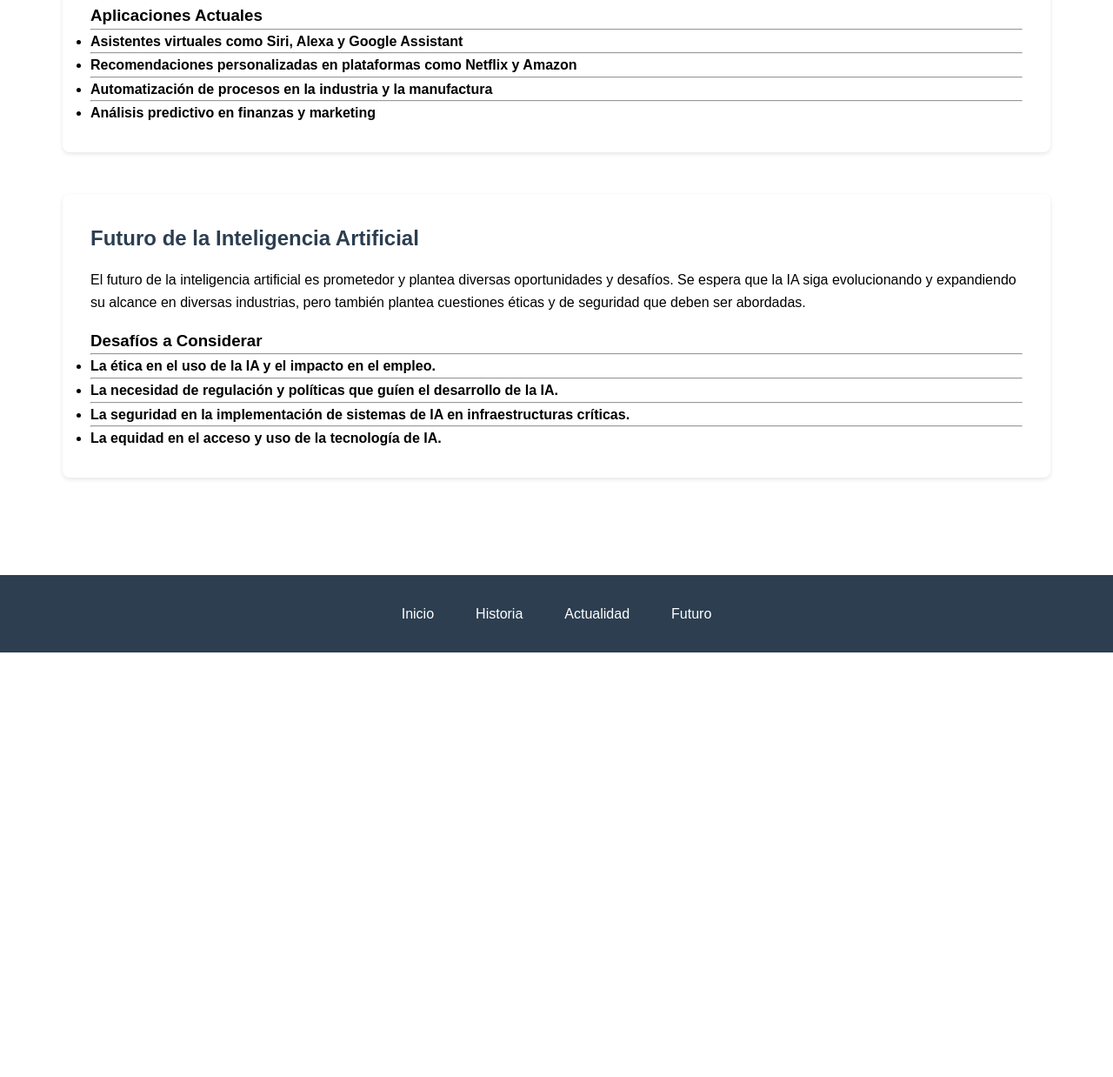
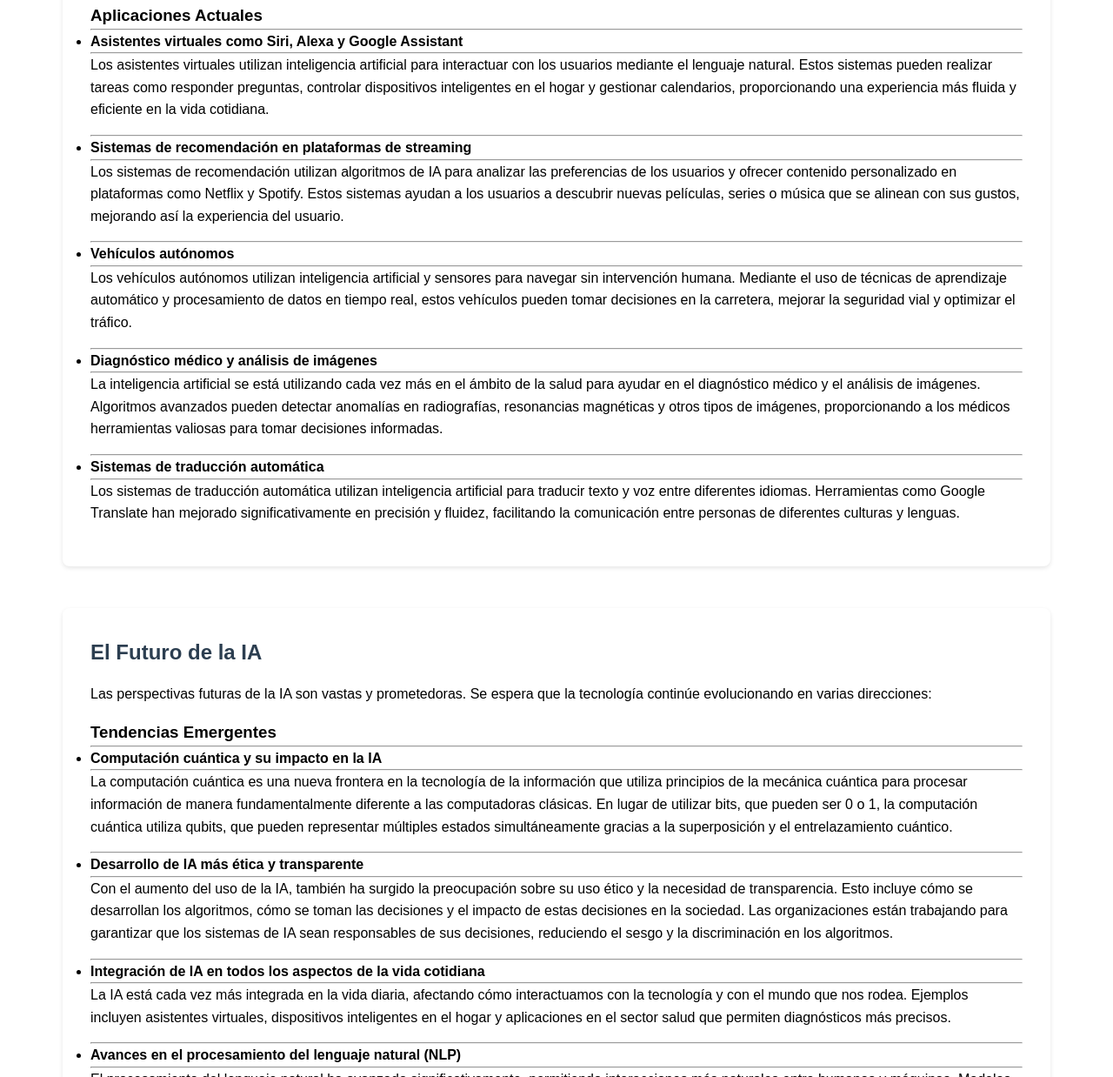
Before and after one commit to jesus22dd/Act4, a plain HTML site: page index.html in a window 1280 px wide. Shown: the part 1562-2800 px from the top of the page at 87% size. Before the commit the page ends 2312 px from the top, so only its background shows below. Drawn offline with Linux system fonts and the light colour scheme.

Commit message:
index.html

```diff
--- a/index.html
+++ b/index.html
@@ -1,4 +1,3 @@
-<!DOCTYPE html>
 <html lang="es">
 <head>
     <meta charset="UTF-8">
@@ -184,12 +183,14 @@
             <li><a href="#inicio">Inicio</a></li>
             <li><a href="#historia">Historia</a></li>
             <li><a href="#actualidad">Actualidad</a></li>
+            <li><a href="#futuro">Futuro</a></li>
             <li class="dropdown">
                 <a href="javascript:void(0)">Más</a>
                 <div class="dropdown-content">
+                    <a href="#inicio">Inicio</a>
+                    <a href="#historia">Historia</a>
+                    <a href="#actualidad">Actualidad</a>
                     <a href="#futuro">Futuro</a>
-                    <a href="#contacto">Contacto</a>
-                    <a href="#sobre-nosotros">Sobre Nosotros</a>
                 </div>
             </li>
         </ul>
@@ -206,7 +207,7 @@
     </nav>
 
     <header class="header">
-        <h1>Actividad II Redes I - Jesus Pablo Paz Uribe</h1>
+        <h1>Actividad II Diseño Web I - Jesus Pablo Paz Uribe</h1>
         <h2><p>Evolución de la Inteligencia Artificial</p></h2>
     </header>
 
@@ -247,6 +248,7 @@
         <p>Se introduce el modelo BERT de Google, que mejora significativamente la comprensión del lenguaje natural en tareas de búsqueda, permitiendo una mejor interpretación de las consultas de los usuarios.</p>
     </div>
 </div>
+
         </article>
 
         <article id="actualidad">
@@ -258,40 +260,66 @@
     <hr>
     <h4><li>Asistentes virtuales como Siri, Alexa y Google Assistant</li></h4>
     <hr>
-                <h4><li>Recomendaciones personalizadas en plataformas como Netflix y Amazon</li></h4>
+    <p>Los asistentes virtuales utilizan inteligencia artificial para interactuar con los usuarios mediante el lenguaje natural. Estos sistemas pueden realizar tareas como responder preguntas, controlar dispositivos inteligentes en el hogar y gestionar calendarios, proporcionando una experiencia más fluida y eficiente en la vida cotidiana.</p>
     <hr>
-                <h4><li>Automatización de procesos en la industria y la manufactura</li></h4>
+    <h4><li>Sistemas de recomendación en plataformas de streaming</li></h4>
     <hr>
-                <h4><li>Análisis predictivo en finanzas y marketing</li></h4>
+    <p>Los sistemas de recomendación utilizan algoritmos de IA para analizar las preferencias de los usuarios y ofrecer contenido personalizado en plataformas como Netflix y Spotify. Estos sistemas ayudan a los usuarios a descubrir nuevas películas, series o música que se alinean con sus gustos, mejorando así la experiencia del usuario.</p>
+    <hr>
+    <h4><li>Vehículos autónomos</li></h4>
+    <hr>
+    <p>Los vehículos autónomos utilizan inteligencia artificial y sensores para navegar sin intervención humana. Mediante el uso de técnicas de aprendizaje automático y procesamiento de datos en tiempo real, estos vehículos pueden tomar decisiones en la carretera, mejorar la seguridad vial y optimizar el tráfico.</p>
+    <hr>
+    <h4><li>Diagnóstico médico y análisis de imágenes</li></h4>
+    <hr>
+    <p>La inteligencia artificial se está utilizando cada vez más en el ámbito de la salud para ayudar en el diagnóstico médico y el análisis de imágenes. Algoritmos avanzados pueden detectar anomalías en radiografías, resonancias magnéticas y otros tipos de imágenes, proporcionando a los médicos herramientas valiosas para tomar decisiones informadas.</p>
+    <hr>
+    <h4><li>Sistemas de traducción automática</li></h4>
+    <hr>
+    <p>Los sistemas de traducción automática utilizan inteligencia artificial para traducir texto y voz entre diferentes idiomas. Herramientas como Google Translate han mejorado significativamente en precisión y fluidez, facilitando la comunicación entre personas de diferentes culturas y lenguas.</p>
 </ul>
+
         </article>
 
         <article id="futuro">
-            <h2>Futuro de la Inteligencia Artificial</h2>
-            <p>El futuro de la inteligencia artificial es prometedor y plantea diversas oportunidades y desafíos. Se espera que la IA siga evolucionando y expandiendo su alcance en diversas industrias, pero también plantea cuestiones éticas y de seguridad que deben ser abordadas.</p>
+            <h2>El Futuro de la IA</h2>
+            <p>Las perspectivas futuras de la IA son vastas y prometedoras. Se espera que la tecnología continúe evolucionando en varias direcciones:</p>
 
-            <h3>Desafíos a Considerar</h3>
+            <h3>Tendencias Emergentes</h3>
             <ul>
     <hr>
-                <h4><li>La ética en el uso de la IA y el impacto en el empleo.</li></h4>
+    <h4><li>Computación cuántica y su impacto en la IA</li></h4>
     <hr>
-                <h4><li>La necesidad de regulación y políticas que guíen el desarrollo de la IA.</li></h4>
+    <p>La computación cuántica es una nueva frontera en la tecnología de la información que utiliza principios de la mecánica cuántica para procesar información de manera fundamentalmente diferente a las computadoras clásicas. En lugar de utilizar bits, que pueden ser 0 o 1, la computación cuántica utiliza qubits, que pueden representar múltiples estados simultáneamente gracias a la superposición y el entrelazamiento cuántico.</p>
     <hr>
-                <h4><li>La seguridad en la implementación de sistemas de IA en infraestructuras críticas.</li></h4>
+    <h4><li>Desarrollo de IA más ética y transparente</li></h4>
     <hr>
-                <h4><li>La equidad en el acceso y uso de la tecnología de IA.</li></h4>
+    <p>Con el aumento del uso de la IA, también ha surgido la preocupación sobre su uso ético y la necesidad de transparencia. Esto incluye cómo se desarrollan los algoritmos, cómo se toman las decisiones y el impacto de estas decisiones en la sociedad. Las organizaciones están trabajando para garantizar que los sistemas de IA sean responsables de sus decisiones, reduciendo el sesgo y la discriminación en los algoritmos.</p>
+    <hr>
+    <h4><li>Integración de IA en todos los aspectos de la vida cotidiana</li></h4>
+    <hr>
+    <p>La IA está cada vez más integrada en la vida diaria, afectando cómo interactuamos con la tecnología y con el mundo que nos rodea. Ejemplos incluyen asistentes virtuales, dispositivos inteligentes en el hogar y aplicaciones en el sector salud que permiten diagnósticos más precisos.</p>
+    <hr>
+    <h4><li>Avances en el procesamiento del lenguaje natural (NLP)</li></h4>
+    <hr>
+    <p>El procesamiento del lenguaje natural ha avanzado significativamente, permitiendo interacciones más naturales entre humanos y máquinas. Modelos como GPT-3 han mejorado la generación de texto y la traducción automática, facilitando la comunicación en diversos idiomas.</p>
+    <hr>
+    <h4><li>Mejoras en la interacción humano-máquina</li></h4>
+    <hr>
+    <p>La interacción entre humanos y máquinas está evolucionando, impulsada por avances en IA y diseño de interfaces. Las interfaces conversacionales y el reconocimiento de voz han hecho que interactuar con dispositivos sea más intuitivo y personalizado, mejorando la experiencia del usuario.</p>
 </ul>
+
         </article>
     </div>
 
     <!-- TERCER MENÚ: Footer -->
-    <footer class="footer-nav">
+    <nav class="footer-nav">
         <ul>
-            <li><a href="#inicio">Inicio</a></li>
-            <li><a href="#historia">Historia</a></li>
-            <li><a href="#actualidad">Actualidad</a></li>
-            <li><a href="#futuro">Futuro</a></li>
+            <li><a href="#contacto">Contacto</a></li>
+            <li><a href="#sobre-nosotros">Sobre Nosotros</a></li>
+            <li><a href="#privacidad">Política de Privacidad</a></li>
+            <li><a href="#terminos">Términos de Uso</a></li>
         </ul>
-    </footer>
+    </nav>
 </body>
 </html>
```
Lines whose indentation alone changed are shown as unchanged.
